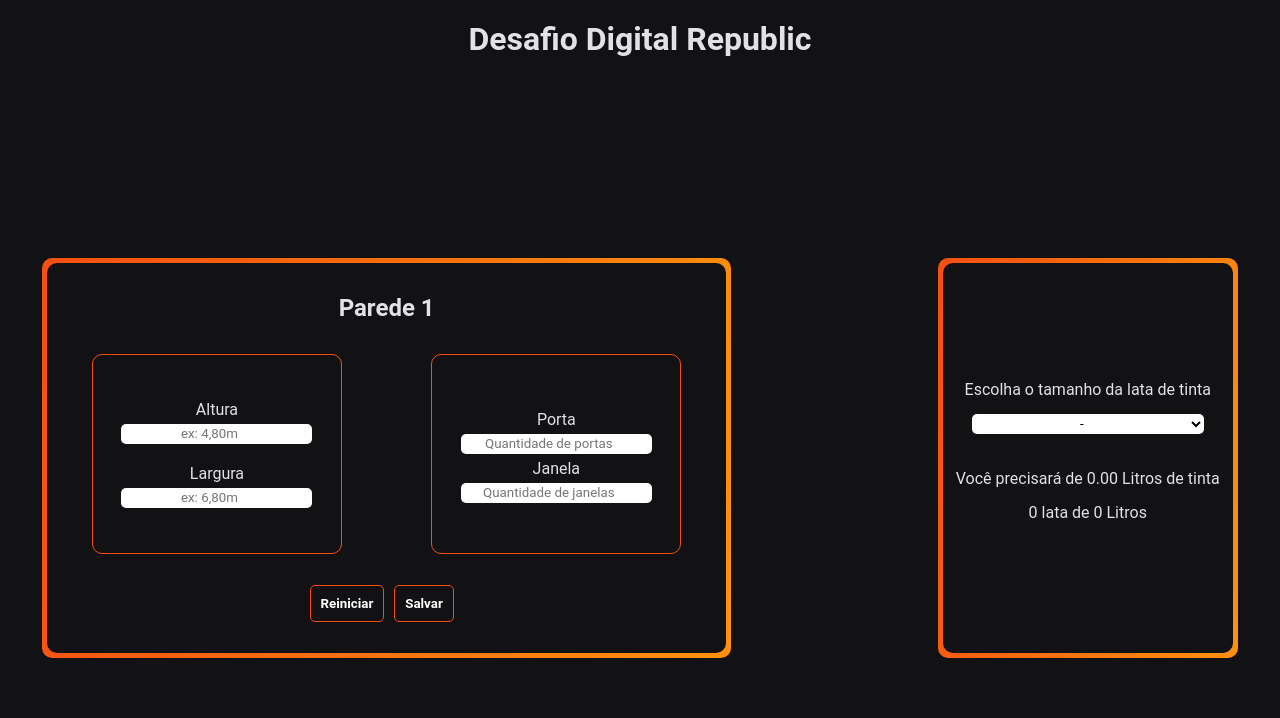
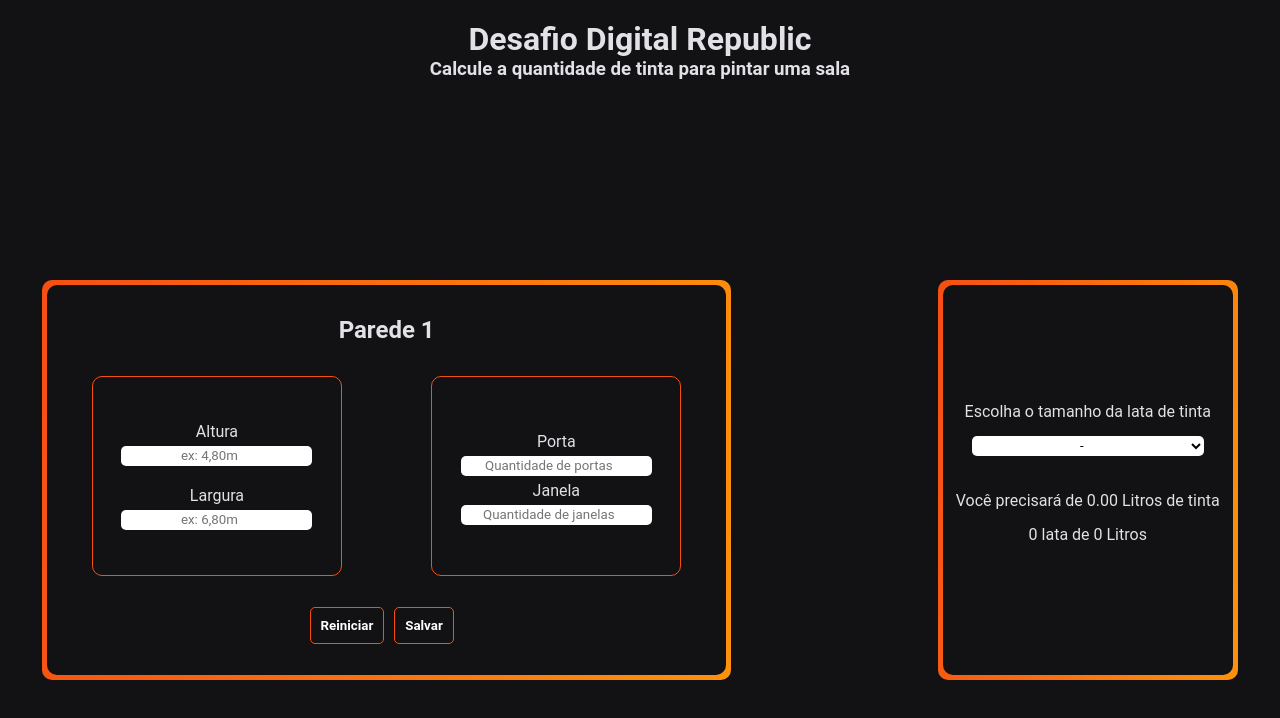
Before and after one commit to madruga665/desafio-digital-republic, a React (Create React App) app: page / in a window 1280 px wide. Shown: the top 718 px of the page. Built offline with nearby package versions, Linux system fonts and the light colour scheme.

Commit message:
feat: add subtitle no app

```diff
--- a/src/App.jsx
+++ b/src/App.jsx
@@ -8,6 +8,7 @@
     <MainProvider>
       <main className="App">
         <h1>Desafio Digital Republic</h1>
+        <h3>Calcule a quantidade de tinta para pintar uma sala</h3>
         <Home />
       </main>
     </MainProvider>
```
